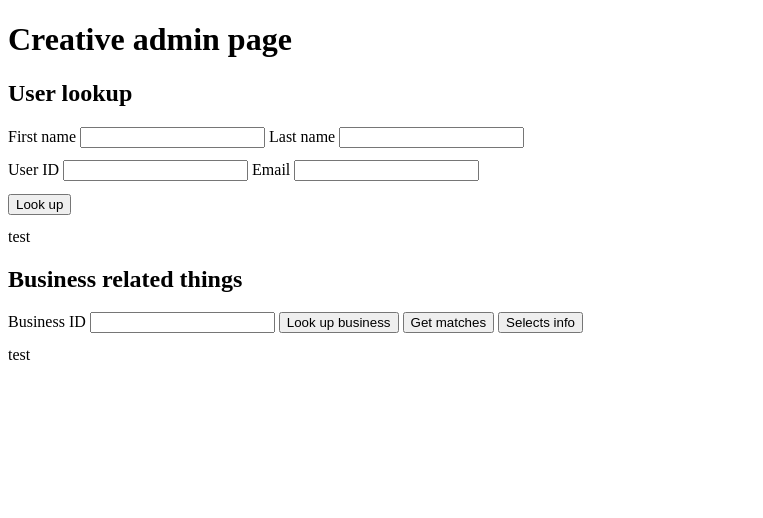
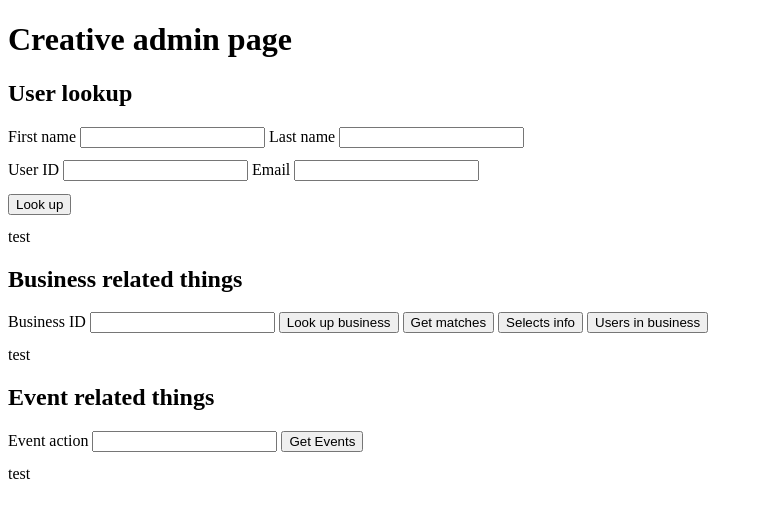
Before and after one commit to brennanb2025/leva_development, a Flask app: template app/templates/admin.html in a window 1280 px wide. Shown: the top 518 px of the page, without its empty margins (0-763 px from the left). Run offline with Flask 2, Linux system fonts and the light colour scheme; the template is opened without the code that fills it, so the values that code supplies are empty; some libraries are stand-ins or nearby versions.

Commit message:
Fixed graphql endpoints
Fixed previous endpoints
Added: get_events
Also: made the match event record the correct score

```diff
--- a/app/routes.py
+++ b/app/routes.py
@@ -86,37 +86,68 @@ def admin_data():
     else:
         return redirect(url_for("index"))
 
-@app.route("/admin-data", methods = ['GET'])
+@app.route("/admin-lookup-user", methods = ['GET'])
 def admin_lookup_user():
     if session["userID"] != str(app.config['ADMIN_USERNAME']): #This will only be true if they went through the admin login
         return
 
-    data = request.get_data()
-    userId = data["userId"]
-    firstName = data["firstName"]
-    lastName = data["lastName"]
-    email = data["email"]
+    userId = request.args.get("userId")
+    firstName = request.args.get("firstName")
+    lastName = request.args.get("lastName")
+    email = request.args.get("email")
 
     if userId != None:
-        return jsonify(User.query.filter_by(id=userId).all())
+        return jsonify(
+            [{"id":u.id,
+              "email":u.email,
+              "name":u.first_name + " " + u.last_name}
+            for u in User.query.filter_by(id=userId).all()])
     if firstName != None and lastName != None:
-        return jsonify(User.query.filter(
+        return jsonify([
+            {"id":u.id,
+              "email":u.email,
+              "name":u.first_name + " " + u.last_name}
+            for u in User.query.filter(
                 first_name = firstName,
-                last_name = lastName).all())
+                last_name = lastName).all()])
     if email != None:
-        return jsonify(User.query.filter_by(email=email).all())
-
+        return jsonify([{"id":u.id,
+              "email":u.email,
+              "name":u.first_name + " " + u.last_name}
+            for u in
+            User.query.filter_by(email=email).all()])
+
+@app.route("/admin-lookup-users-in-business", methods = ['GET'])
+def admin_lookup_users_in_business():
+    if session["userID"] != str(app.config['ADMIN_USERNAME']): #This will only be true if they went through the admin login
+        return
+
+    businessId = request.args.get("businessId")
+
+    users = User.query.filter_by(
+                business_id=businessId
+            ).all()
+
+    print(users)
+
+    return jsonify([{"id":u.id,
+                    "name":u.first_name+ " " + u.last_name,
+                    "email":u.email,
+                    "mentor_or_mentee": "mentee" if u.is_student else "mentor"
+                    } for u in users])
+
+#TODO: test this
 @app.route("/admin-selects-info", methods = ['GET'])
 def admin_selects_info(): #mentees true = search for mentees, false = mentors
     if session["userID"] != str(app.config['ADMIN_USERNAME']): #This will only be true if they went through the admin login
         return
 
-    data = request.get_data()
-    businessId = data["businessId"]
+    businessId = request.args.get("businessId")
 
     users = User.query.filter_by(
-                business=businessId
-            )
+                business_id=businessId
+            ).all()
+
     unmatchedUsers = []
     listSelects = {} #select id : select
     for u in users:
@@ -126,32 +157,53 @@ def admin_selects_info(): #mentees true = search for mentees, false = mentors
         else:
             selects = Select.query.filter_by(mentor_id=u.id).all()
         if len(selects) == 0:
-            unmatchedUsers.append((u.id,u.first_name,u.last_name,u.email)) #id, first name, last name, email
+            unmatchedUsers.append(u) #id, first name, last name, email
 
         #could have multiple selects
         for s in selects:
             listSelects[s.id] = s #add the select
 
     arrInfo = []
-    for s in listSelects.keys:
+    for s in listSelects.keys():
         select = listSelects[s]
         arrInfo.append( #select, mentee, mentor
-                (select, User.query.filter_by(id=select.mentee_id), User.query.filter_by(id=select.mentor_id)))
+                (select, User.query.filter_by(id=select.mentee_id).first(), User.query.filter_by(id=select.mentor_id).first()))
 
     dictRtn = {
-        "unmatchedUsers":unmatchedUsers,
-        "matchesInfo":arrInfo
+        "unmatchedUsers":[{ "id":u.id,
+                            "name":u.first_name+ " " + u.last_name,
+                            "email":u.email,
+                            "mentor_or_mentee": "mentee" if u.is_student else "mentor"
+                        } for u in unmatchedUsers],
+        "matchesInfo":[{
+                    "Select": {
+                        "id": select.id,
+                        "current_meeting_number_mentor":select.current_meeting_number_mentor,
+                        "current_meeting_number_mentee":select.current_meeting_number_mentee
+                    },
+                    "mentee": {
+                        "id":mentee.id,
+                        "name":mentee.first_name+ " " + mentee.last_name,
+                        "email":mentee.email
+                    },
+                    "mentor": {
+                        "id":mentor.id,
+                        "name":mentor.first_name+ " " + mentor.last_name,
+                        "email":mentor.email
+                    }
+                } for (select, mentee, mentor) in arrInfo]
     }
+
     return jsonify(dictRtn)
 
+#TODO: Test this
 @app.route("/admin-user-matches", methods = ['GET'])
 def admin_user_matches(): #mentees true = search for mentees, false = mentors
     if session["userID"] != str(app.config['ADMIN_USERNAME']): #This will only be true if they went through the admin login
         return
 
 
-    data = request.get_data()
-    businessId = data["businessId"]
+    businessId = request.args.get("businessId")
 
     match_and_users = db.session.query( \
             User,
@@ -162,11 +214,24 @@ def admin_user_matches(): #mentees true = search for mentees, false = mentors
 
     dictMenteeToMentor = {}
     for s_u in match_and_users:
-        if dictMenteeToMentor[s_u.User] == None:
+        if not dictMenteeToMentor.__contains__(s_u.User):
             dictMenteeToMentor[s_u.User] = []
-        dictMenteeToMentor[s_u.User].append(User.query.filter_by(mentor_id=s_u.Select.mentor_id).first())
-
-    return jsonify(dictMenteeToMentor)
+        dictMenteeToMentor[s_u.User].append(User.query.filter_by(id=s_u.Select.mentor_id).first())
+
+    return jsonify([
+        {
+            "mentee id":u.id,
+            "mentee email":u.email,
+            "mentors":[
+                {
+                    "mentor id":m.id,
+                    "mentor email":m.email
+                }
+                for m in dictMenteeToMentor[u]
+            ]
+        }
+        for u in dictMenteeToMentor.keys()
+    ])
 
 @app.route("/admin-lookup-business", methods = ['GET'])
 def admin_lookup_business():
@@ -204,6 +269,29 @@ def admin_all_businesses():
             }
                 for b in Business.query.all()])
 
+@app.route("/admin-events-exceptions", methods = ['GET'])
+def admin_get_events():
+    if session["userID"] != str(app.config['ADMIN_USERNAME']): #This will only be true if they went through the admin login
+        return
+
+    startTime = datetime.datetime.strptime(request.args.get("startTime"), '%m/%d/%y %H:%M:%S')
+    endTime = datetime.datetime.strptime(request.args.get("endTime"), '%m/%d/%y %H:%M:%S')
+    action = request.args.get("action")
+
+    print(startTime, endTime)
+
+    #note: for and here must use special ampersand character - also requires parentheses because of operator precedence
+    exceptions = Event.query.filter_by(action=action).filter(
+        (Event.timestamp >= startTime) & (Event.timestamp <= endTime)).all()
+
+    return jsonify([
+            {
+                "id":e.id,
+                "user id":e.userID,
+                "message":e.message,
+                "timestamp":e.timestamp
+            }
+                for e in exceptions])
 
 
 @app.route('/mentor')
@@ -2262,7 +2350,7 @@ def feedPost():
 
     dictLog = {}
     dictLog["userID"] = userMatchID
-    dictLog["score"] = form.get('score')
+    dictLog["score"] = form.get('userScore')
     dictLog["index"] = form.get('userIdx')
     logData(14,json.dumps(dictLog))
 
@@ -2337,7 +2425,7 @@ def not_found(e):
     dictLog['desc'] = "404 error"
     logData(16,json.dumps(dictLog))
     return render_template("404_error.html")
-
+"""
 @app.errorhandler(Exception)
 # inbuilt function which takes error as parameter
 def error_handler(e):
@@ -2355,7 +2443,7 @@ def error_handler(e):
         logData(16,json.dumps(dictLog))
 
     return render_template("general_error.html", code=code)
-
+"""
 def logData(num, msg):
     if str(app.config['LOG_DATA']) == "True":
         newEvent = Event(userID=session.get('userID'), action=num, message=msg)
--- a/app/static/js_files/admin.js
+++ b/app/static/js_files/admin.js
@@ -23,7 +23,7 @@ function lookup_user() { //get new users and set document
             "lastName" : document.getElementById("lastname").value,
             "email" : document.getElementById("email").value
         },
-        success: new function(data) {
+        success: function(data) {
             //do something here based on data
             document.getElementById("user-display").innerHTML = JSON.stringify(data)
         }
@@ -36,10 +36,13 @@ function selects_info() { //get new users and set document
     $.ajax({
         url: Flask.url_for("admin_selects_info"),
         type:'GET',
+        dataType: 'json',
         data: {
             "businessId" : document.getElementById("businessid").value
         },
-        success: new function(data) {
+        success: function(data) {
+            alert(data);
+            //alert(JSON.stringify(data))
             //do something here based on data
             document.getElementById("business-display").innerHTML = JSON.stringify(data)
         }
@@ -54,8 +57,8 @@ function user_matches() { //get new users and set document
         data: {
             "businessId" : document.getElementById("businessid").value
         },
-        success: new function(data) {
-            //do something here based on data
+        success: function(data) {
+            //do something here based on data)
             document.getElementById("business-display").innerHTML = JSON.stringify(data)
         }
     });
@@ -80,12 +83,56 @@ function all_businesses() { //get new users and set document
     $.ajax({
         url: Flask.url_for("admin_all_businesses"),
         type:'GET',
-        dataType: 'json',
         success: function(data) {
             //do something here based on data
             console.log(data);
             // $("#display").html(data);
-            document.getElementById("display").innerHTML = JSON.stringify(data[0])
+            document.getElementById("display").innerHTML = JSON.stringify(data)
         }
     });
 }
+
+function users_in_business() {
+    $.ajax({
+        url: Flask.url_for("admin_lookup_users_in_business"),
+        type:'GET',
+        data: {
+            "businessId" : document.getElementById("businessid").value
+        },
+        success: function(data) {
+            //do something here based on data
+            console.log(data);
+            // $("#display").html(data);
+            document.getElementById("display").innerHTML = JSON.stringify(data)
+        }
+    });
+}
+
+
+/*
+"Actions" - the number assigned to each event logged
+Exceptions (16)
+Edit profile picture failure (18)
+Csrf error (17)
+Feed info (13)
+Chosen person feed info (14)
+Uploading file to s3 (8)
+Number of users per day (logins - 4 - must separate by timestamp, so this may require its own function).
+*/
+function get_events() {
+    $.ajax({
+        url: Flask.url_for("admin_get_events"),
+        type:'GET',
+        data: {
+            "action" : 14, //document.getElementById("eventAction").value,
+            "startTime" : '01/01/22 13:55:26',//document.getElementById("startTime").value,
+            "endTime" : '02/10/23 13:55:26'//document.getElementById("endTime").value
+        },
+        success: function(data) {
+            //do something here based on data
+            console.log(data);
+            // $("#display").html(data);
+            document.getElementById("events-display").innerHTML = JSON.stringify(data)
+        }
+    });
+}
--- a/app/templates/admin.html
+++ b/app/templates/admin.html
@@ -41,8 +41,17 @@
         <button onclick="business_query()">Look up business</button>
         <button onclick="user_matches()">Get matches</button>
         <button onclick="selects_info()">Selects info</button>
+        <button onclick="users_in_business()">Users in business</button>
     </div>
     <div id="business-display" style="margin-top: 1%;">test</div>
+
+    <h2>Event related things</h2>
+    <div>
+        <label for="eventAction">Event action</label>
+        <input type="text" name="eventAction" id="eventAction">
+        <button onclick="get_events()">Get Events</button>
+    </div>
+    <div id="events-display" style="margin-top: 1%;">test</div>
 
     <script type="text/javascript" src="{{ url_for('static', filename='js_files/admin.js')}}"></script>
     <script type="text/javascript">
```
